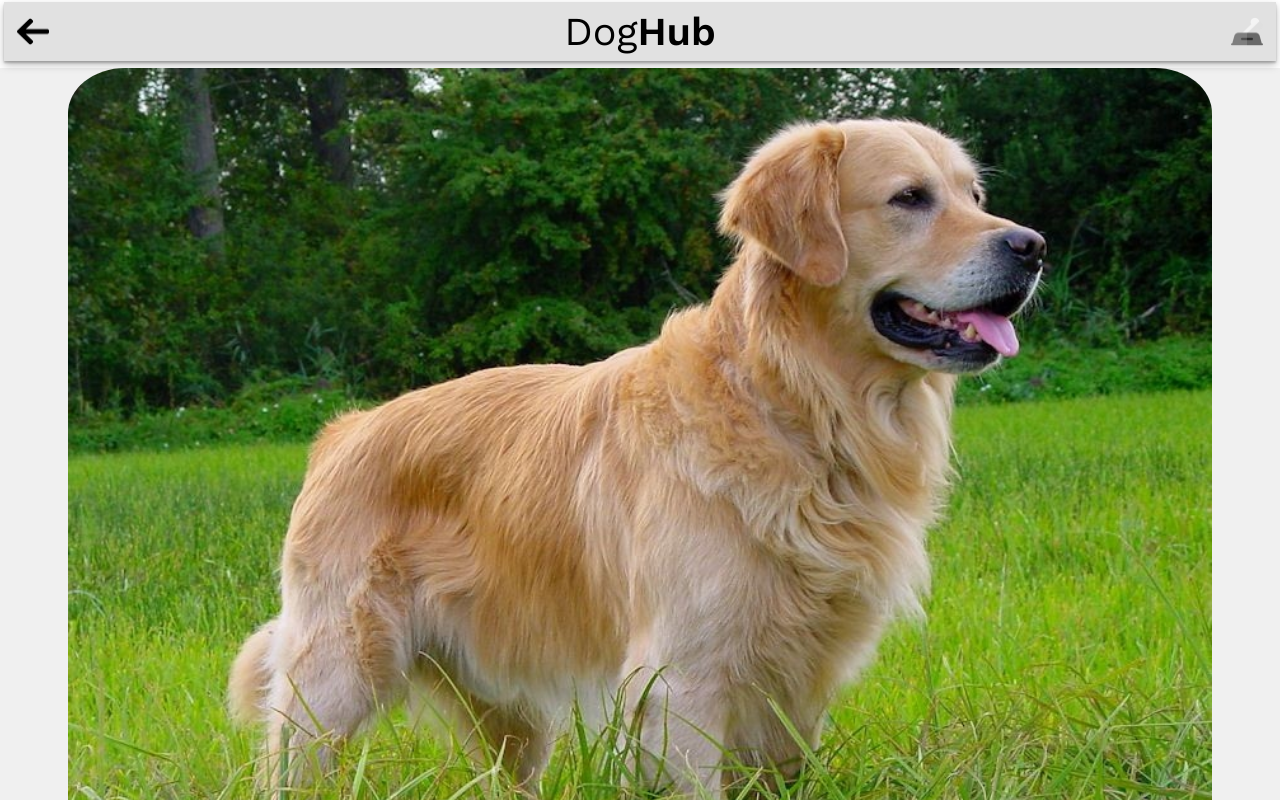
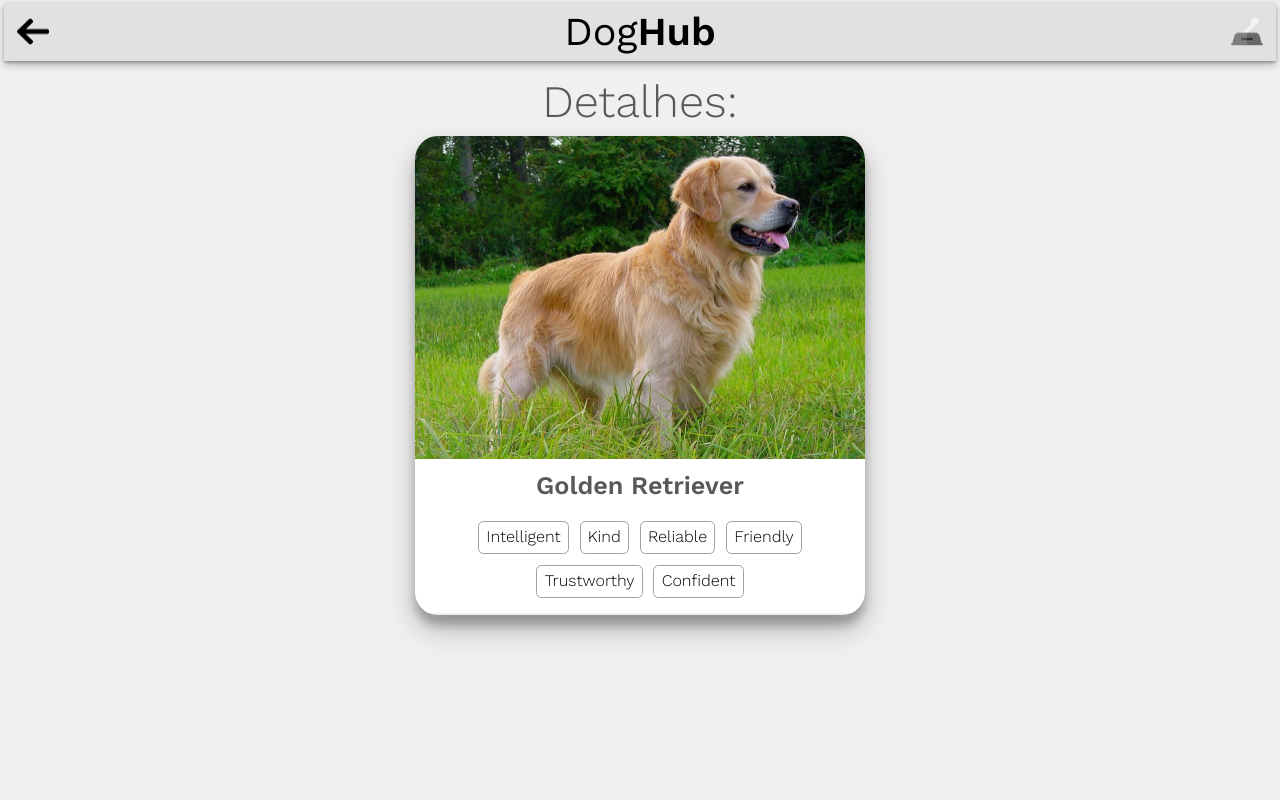
Before and after one commit to lpolon/doghub-challange, a React (Create React App) app: page /121 in a window 1280 px wide. Shown: the top 800 px of the page. Built offline with nearby package versions, Linux system fonts and the light colour scheme; data requests are answered from the project's data file.

Commit message:
details view containers styling done

```diff
--- a/src/Components/App/App.css
+++ b/src/Components/App/App.css
@@ -1,5 +1,6 @@
 html {
   font-size: 15px;
+  background-color: rgb(240, 240, 240);
 }
 
 @media only screen and (min-width: 560px) {
@@ -47,16 +48,29 @@ input:focus {
 
 .App {
   font-family: 'Work Sans', sans-serif;
-  background-color: rgb(240, 240, 240);
+}
+
+.App h1 {
+  text-align: center;
+  font-size: 2.5em;
+  font-weight: 300;
+  color: rgb(89, 89, 89);
 }
 
 .drop-shadow {
   border-radius: 5%;
-  box-shadow: 0 1px 3px rgba(0, 0, 0, 0.12), 0 1px 2px rgba(0, 0, 0, 0.24);
   transition: all 0.3s cubic-bezier(0.25, 0.8, 0.25, 1);
   background-color: transparent;
+  box-shadow: 0 1px 3px rgba(0, 0, 0, 0.12), 0 1px 2px rgba(0, 0, 0, 0.24);
 }
 
 .drop-shadow:hover {
   box-shadow: 0 14px 28px rgba(0, 0, 0, 0.25), 0 10px 10px rgba(0, 0, 0, 0.22);
 }
+
+.drop-shadow--always-on-hover {
+  border-radius: 5%;
+  transition: all 0.3s cubic-bezier(0.25, 0.8, 0.25, 1);
+  background-color: transparent;
+  box-shadow: 0 14px 28px rgba(0, 0, 0, 0.25), 0 10px 10px rgba(0, 0, 0, 0.22);
+}
--- a/src/Components/CardList/CardList.css
+++ b/src/Components/CardList/CardList.css
@@ -7,10 +7,6 @@
 
 .CardList-container h1 {
   margin: 3.5rem 2% 1rem;
-  text-align: center;
-  font-size: 2.5em;
-  font-weight: 300;
-  color: rgb(89, 89, 89);
 }
 
 .LargeCardList {
--- a/src/Components/DetailsCard/DetailsCard.css
+++ b/src/Components/DetailsCard/DetailsCard.css
@@ -1,3 +1,10 @@
 .DetailsCard-container {
-  margin: 3.8rem
+  margin: 3.8rem auto;
+  width: 80vw;
 }
+
+@media only screen and (min-width: 560px) {
+  .DetailsCard-container {
+    width: 450px;
+  }
+}
--- a/src/Components/DetailsCard/DetailsCard.jsx
+++ b/src/Components/DetailsCard/DetailsCard.jsx
@@ -35,12 +35,15 @@ export default class DetailsCard extends Component {
   render() {
     return (
       <div className="DetailsCard-container">
+        <h1>Detalhes:</h1>
+        <div className="info-container drop-shadow--always-on-hover">
           <LargeCard
             id={this.state.id}
             name={this.state.name}
             imgSrc={this.state.imgSrc}
             temperaments={this.state.temperaments}
           />
+        </div>
       </div>
     );
   }
--- a/src/Components/LargeCard/LargeCard.css
+++ b/src/Components/LargeCard/LargeCard.css
@@ -9,8 +9,9 @@
   background-color: white;
 }
 
-.LargeCard h2 {
+.text-container h2 {
   font-size: 1.4rem;
+  text-align: center;
   font-weight: 600;
   color: rgb(89, 89, 89);
   margin-bottom: 0.6rem;
```
Also changed, not shown: src/Components/LargeCard/LargeCard.jsx (+1 -7 lines). Lines whose indentation alone changed are shown as unchanged.
